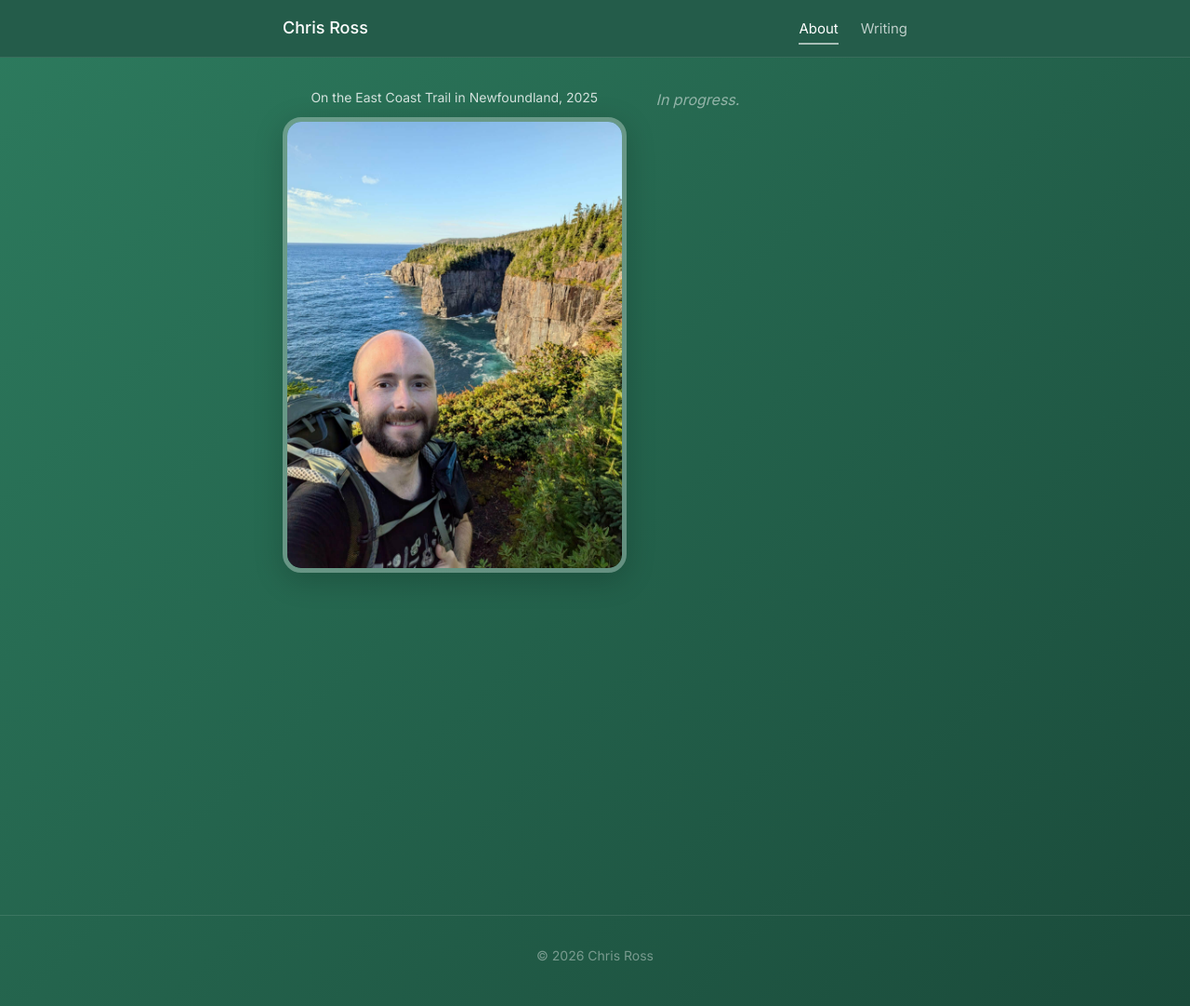
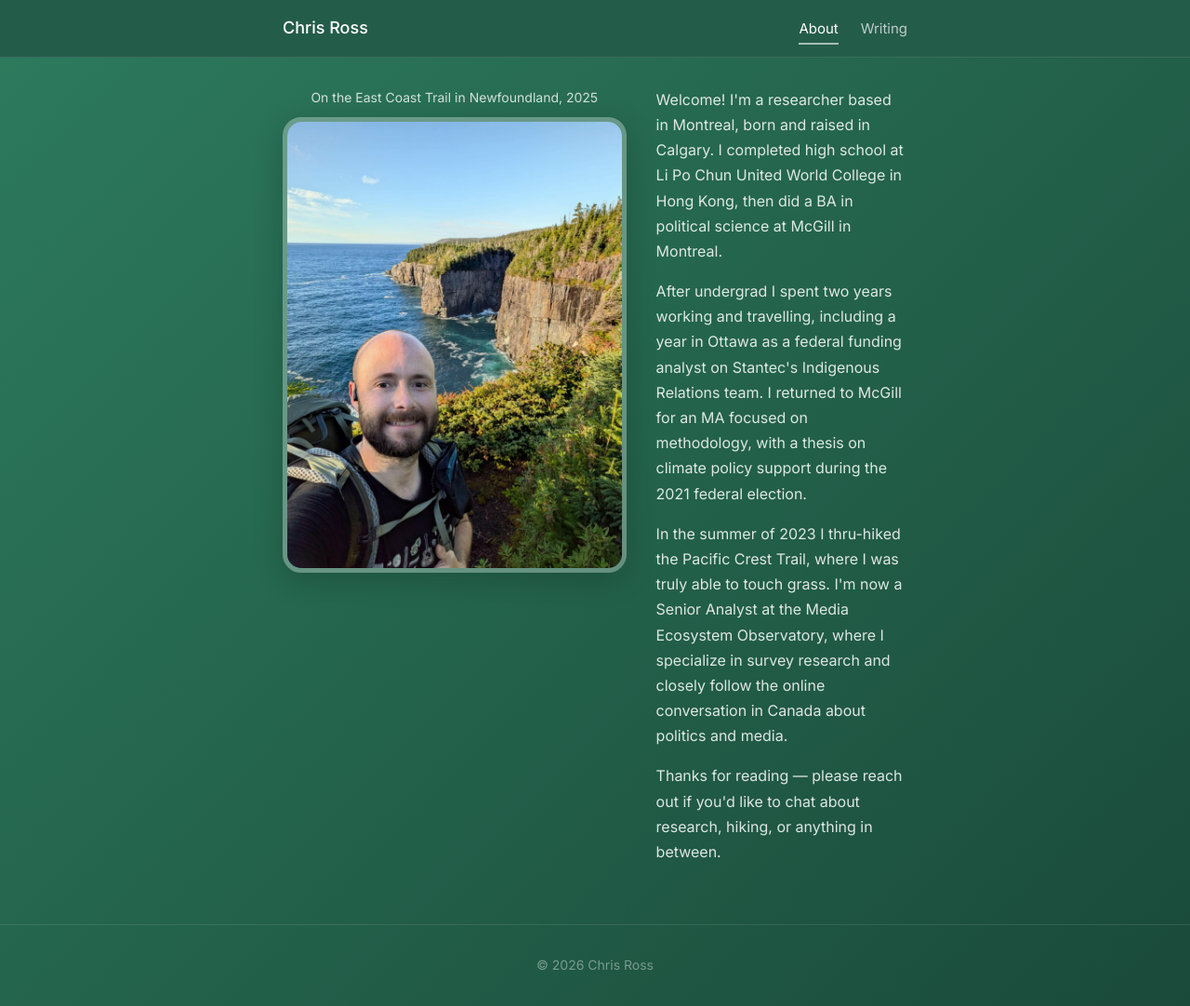
Before and after one commit to chrispross/chrispross.github.io, a Jekyll site: the page built from about.md, in a window 1280 px wide and 1082 px high. Shown: the whole window at 93% size. Built offline with Jekyll 4.4.1, drawn with Linux system fonts in a browser that asks for light colours.

Commit message:
Fill in About page bio
Co-Authored-By: Claude Opus 4.7 (1M context) <noreply@anthropic.com>

```diff
--- a/about.md
+++ b/about.md
@@ -80,7 +80,12 @@ permalink: /about/
     <img src="/assets/images/about.jpeg" alt="Chris Ross on the East Coast Trail" class="about-photo">
   </div>
   <div class="about-right">
-    <p class="about-bio" style="font-style: italic; color: rgba(255, 255, 255, 0.5);">In progress.</p>
+    <div class="about-bio">
+      <p>Welcome! I'm a researcher based in Montreal, born and raised in Calgary. I completed high school at Li Po Chun United World College in Hong Kong, then did a BA in political science at McGill in Montreal.</p>
+      <p>After undergrad I spent two years working and travelling, including a year in Ottawa as a federal funding analyst on Stantec's Indigenous Relations team. I returned to McGill for an MA focused on methodology, with a thesis on climate policy support during the 2021 federal election.</p>
+      <p>In the summer of 2023 I thru-hiked the Pacific Crest Trail, where I was truly able to touch grass. I'm now a Senior Analyst at the Media Ecosystem Observatory, where I specialize in survey research and closely follow the online conversation in Canada about politics and media.</p>
+      <p>Thanks for reading — please reach out if you'd like to chat about research, hiking, or anything in between.</p>
+    </div>
   </div>
 </div>
 </div>
```
